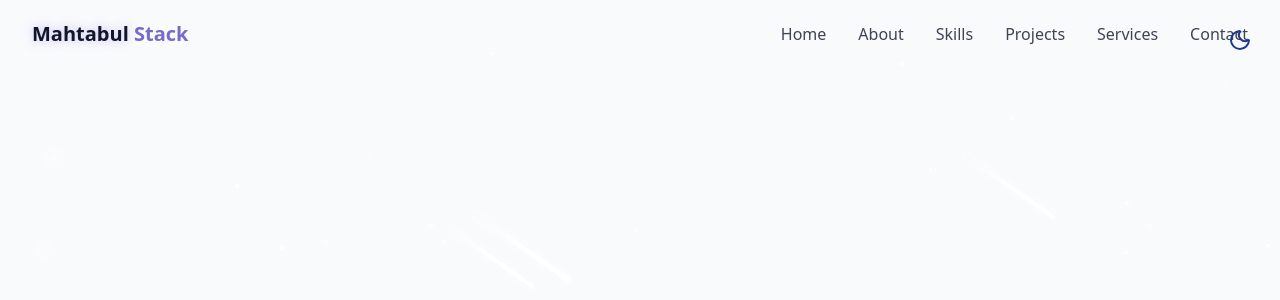
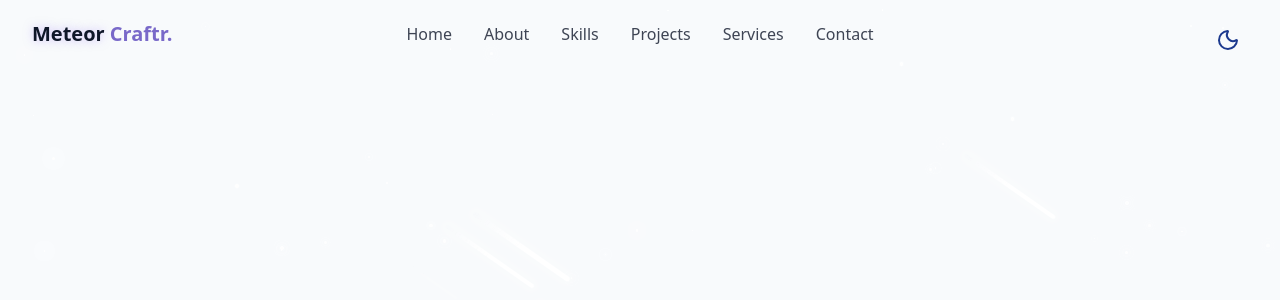
Before and after one commit to mahtabulsouravv/react-tailwind, a React (Vite) app: page / in a window 1280 px wide. Shown: the top 300 px of the page. Built offline with nearby package versions, Linux system fonts and the light colour scheme.

Commit message:
Modified Navbar

```diff
--- a/index.html
+++ b/index.html
@@ -4,7 +4,7 @@
     <meta charset="UTF-8" />
     <link rel="icon" type="image/svg+xml" href="/vite.svg" />
     <meta name="viewport" content="width=device-width, initial-scale=1.0" />
-    <title>Mahtabul Stack</title>
+    <title>Meteor Craftr.</title>
   </head>
   <body>
     <div id="root"></div>
--- a/src/components/Navbar.jsx
+++ b/src/components/Navbar.jsx
@@ -17,27 +17,28 @@ export const Navbar = () => {
 
     useEffect(() => {
         const handleScroll = () => {
-            setIsScrolled(window.screenY > 10 )
+            setIsScrolled(window.scrollY > 10 )
         }
-
         window.addEventListener("scroll", handleScroll)
         return () => window.removeEventListener("scroll", handleScroll)
     }, []);
+
     return (
         <nav className={cn(
             "fixed w-full z-40 transition-all duration-300",
             isScrolled ? "py-3 bg-background/80 backdrop-blur-md shadow-xs" : "py-5"
         )}
         >
-
-            <div className="container flex items-center justify-between">
+            <div className="container relative flex items-center">
+                {/* Logo - Left Side */}
                 <a className="text-xl font-bold text-primary flex items-center" href="#hero">
                     <span className="relative z-10">
-                        <span className="text-glow text-foreground">Mahtabul</span> Stack
+                        <span className="text-glow text-foreground">Meteor</span> Craftr.
                     </span>
                 </a>
-                {/* Desktop Navbar */}
-                <div className="hidden md:flex space-x-8">
+
+                {/* Desktop Navbar - Center */}
+                <div className="hidden md:flex space-x-8 absolute left-1/2 transform -translate-x-1/2">
                     {navItems.map((item, key) => (
                         <a key={key} href={item.href} className="text-foreground/80 hover:text-primary transition-colors duration-300">
                             {item.name}
@@ -45,15 +46,16 @@ export const Navbar = () => {
                     ))}
                 </div>
 
-                {/* Mobile Navbar */}
+                {/* Mobile Menu Button - Right Side */}
                 <button
                     onClick={() => setIsMenuOpen((prev) => !prev)}
-                className="md:hidden p-2 text-foreground z-50"
+                    className="md:hidden p-2 text-foreground z-50 ml-auto"
                     aria-label={isMenuOpen ? "Close Menu" : "Open Menu"}
                 >
                     {isMenuOpen ? <X size={24} /> : <Menu size={24} /> }
                 </button>
 
+                {/* Mobile Menu Overlay */}
                 <div className={cn(
                     "fixed inset-0 bg-background/95 backdrop-blur-md z-40 flex flex-col items-center justify-center",
                     "transition-all duration-300 md:hidden",
@@ -72,7 +74,6 @@ export const Navbar = () => {
                         ))}
                     </div>
                 </div>
-
             </div>
         </nav>
     );
--- a/src/components/ThemeToggle.jsx
+++ b/src/components/ThemeToggle.jsx
@@ -3,7 +3,6 @@ import { useEffect, useState } from "react";
 import {cn} from '@/lib/utils';
 
 export const ThemeToggle = () => {
-
     // State
     const [isDarkMode, setIsDarkMode] = useState(false);
 
@@ -20,6 +19,7 @@ export const ThemeToggle = () => {
             setIsDarkMode(false);
         }
     }, [])
+
     //Function
     const toggleTheme = () => {
         if (isDarkMode) {
@@ -36,18 +36,22 @@ export const ThemeToggle = () => {
     }
 
     return (
+        <div className="fixed max-sm:hidden top-5 right-0 z-50 w-full pointer-events-none">
+            <div className="container flex justify-end">
                 <button
                     onClick={toggleTheme}
                     className={cn(
-            "fixed max-sm:hidden top-5 right-5 z-50 p-2 rounded-full transition-colors duration-300",
-            "focus:outlin-hidden"
-    )}>
-        {" "}
+                        "p-2 rounded-full transition-colors duration-300 pointer-events-auto",
+                        "focus:outline-none"
+                    )}
+                >
                     {isDarkMode ? (
                         <Sun className="h-6 w-6 text-yellow-300" />
                     ) : (
                         <Moon className="h-6 w-6 text-blue-900" />
                     )}
                 </button>
+            </div>
+        </div>
     );
 }
```
Lines whose indentation alone changed are shown as unchanged.
